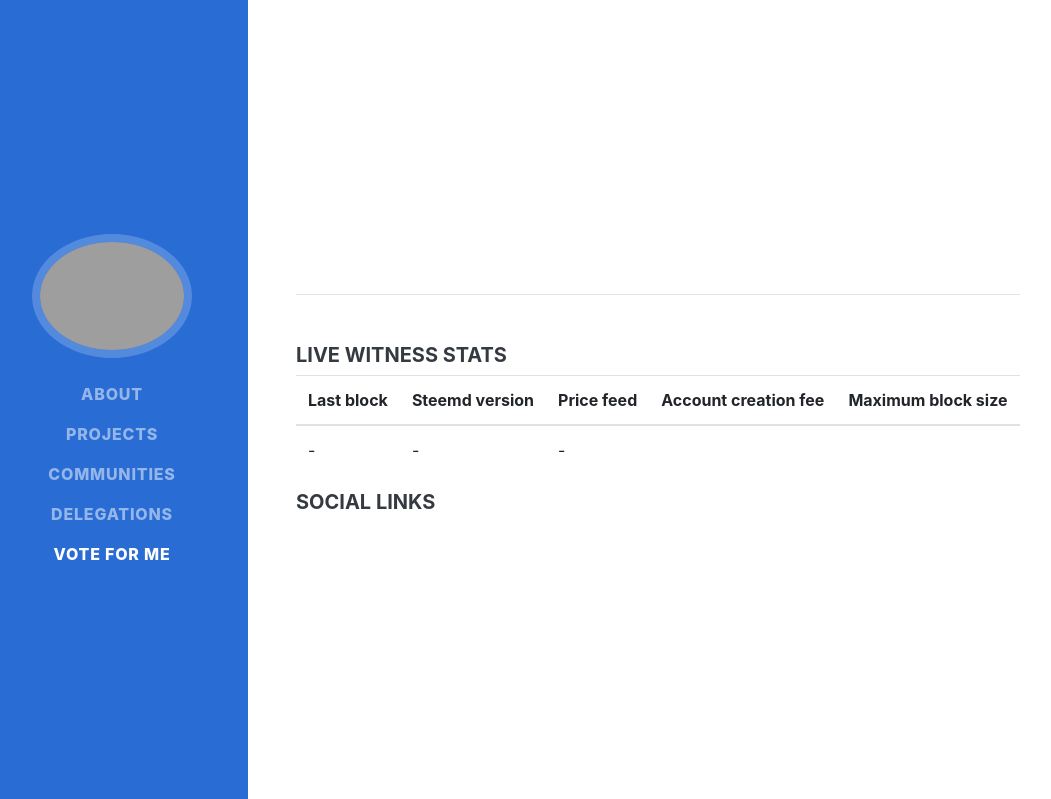
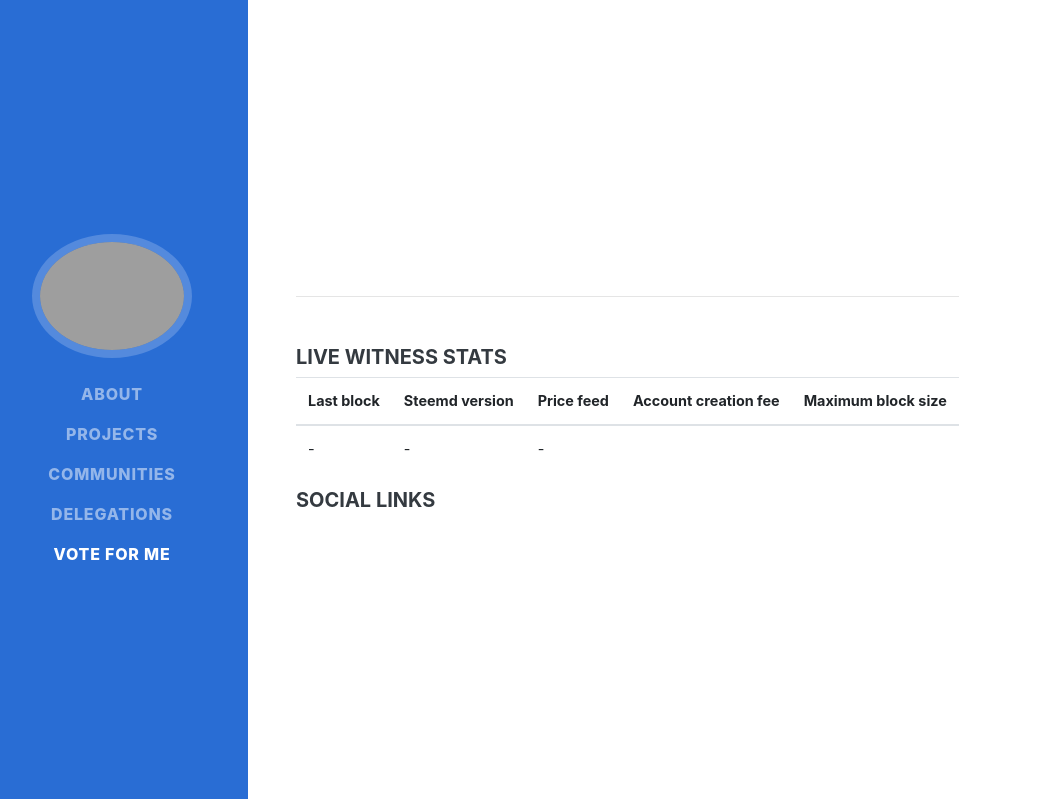
Before and after one commit to emre/witness-profile, a Flask app: template templates/profile.html in a window 1280 px wide. Shown: the top 799 px of the page, without its empty margins (24-1075 px from the left). Run offline with Flask 2, Linux system fonts and the light colour scheme; the template is opened without the code that fills it, so the values that code supplies are empty; some libraries are stand-ins or nearby versions; some web fonts are replaced; grey boxes are pictures that could not be loaded.

Commit message:
Smaller font size on tables

```diff
--- a/templates/profile.html
+++ b/templates/profile.html
@@ -242,6 +242,10 @@
       border-radius: 5px;
     }
 
+    table {
+      font-size: 0.9rem;
+    }
+
   </style>
 
 </head>
@@ -300,7 +304,7 @@
       <p class="lead mb-5">{{witness_data.witness_description}}</p>
       {% if witness_data.servers %}
       <h5 class="mb-2">Witness Servers</h5>
-      <table class="table">
+      <table class="table table-responsive">
         <thead>
         <tr>
           <th scope="col">Name</th>
@@ -324,7 +328,7 @@
       </table>
       {% endif %}
       <h5 class="mb-2">Live Witness Stats</h5>
-      <table class="table">
+      <table class="table table-responsive">
         <thead>
         <tr>
           <th scope="col">Last block</th>
```
